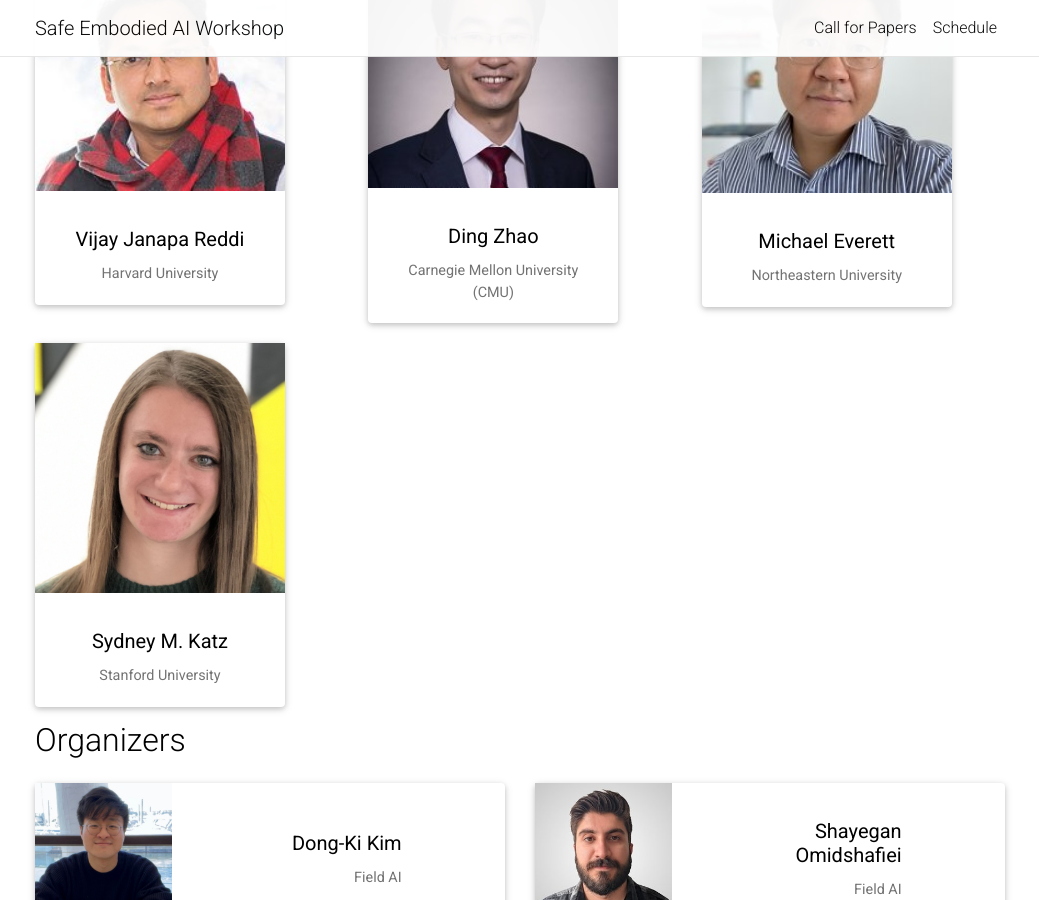
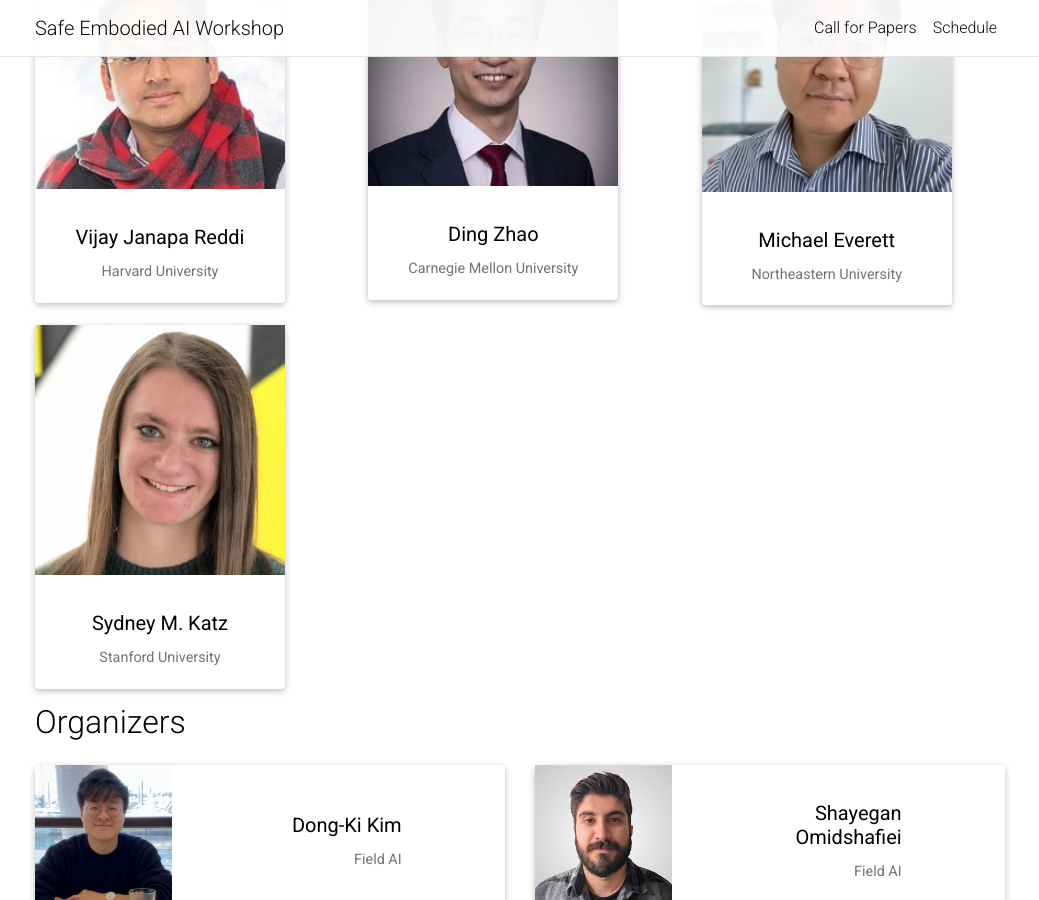
Before and after one commit to safe-embodied-ai/safe-embodied-ai.github.io, a Jekyll site: the page built from index.md, in a window 1280 px wide and 900 px high, scrolled down 2194 px. Shown: the whole window, without its empty margins (120-1159 px from the left). Built offline with Jekyll 4.4.1, drawn with Linux system fonts in a browser that asks for light colours; full-size pictures stand in for the smaller copies a plugin makes; comment, search, counter and statistics services are not loaded; a style sheet for code colours, icons or effects is not loaded.

Commit message:
format update

```diff
--- a/index.md
+++ b/index.md
@@ -13,6 +12,7 @@ title: Home
 Despite recent breakthroughs in embodied AI, ensuring the safety, robustness, and deployability of these systems in high-risk settings, such as field robotics, remains a critical challenge. This workshop will focus on safety considerations in unstructured, outdoor, industrial, and high-stakes environments—characterized by uncertainty, open-world dynamics, and extreme conditions. Developing safe robotic methods requires interdisciplinary collaboration across diverse sub-communities, including field robotics, AI safety, robot foundation models, control theory, and formal verification. This workshop aims to serve as a platform for fostering such collaboration, advancing both the theoretical foundations and practical applications of safe embodied AI in real-world field deployments. Bringing together researchers, practitioners, and industry leaders, this workshop aims to foster dialogue between academia and industry, bridging the gap between theoretical advancements and practical deployment.
 
 Key topics include:
+
 **Safe Learning-Based Control and Planning:**
 * What are the challenges of integrating safety into learning-based systems?
 * How can we develop certifiable learning machines that enable robots to discover new behaviors while guaranteeing safety, reliability, and efficiency?
@@ -62,7 +62,7 @@ Key topics include:
       {% include people.html name="Vijay Janapa Reddi" affiliation="Harvard University" url="https://edge.seas.harvard.edu/" img="assets/img/speakers/vijay.jpeg"%}
     </div>
     <div class="col-sm-4">
-      {% include people.html name="Ding Zhao" affiliation="Carnegie Mellon University (CMU)" url="https://safeai-lab.github.io/" img="assets/img/speakers/ding.jpeg"%}
+      {% include people.html name="Ding Zhao" affiliation="Carnegie Mellon University" url="https://safeai-lab.github.io/" img="assets/img/speakers/ding.jpeg"%}
     </div>
     <div class="col-sm-4">
       {% include people.html name="Michael Everett" affiliation="Northeastern University" url="https://mfe7.github.io/" img="assets/img/speakers/michael.jpg"%}
```
Also changed, not shown: other parts of index.md (+0 -1 lines), assets/img/organizers/jason.jpg.
